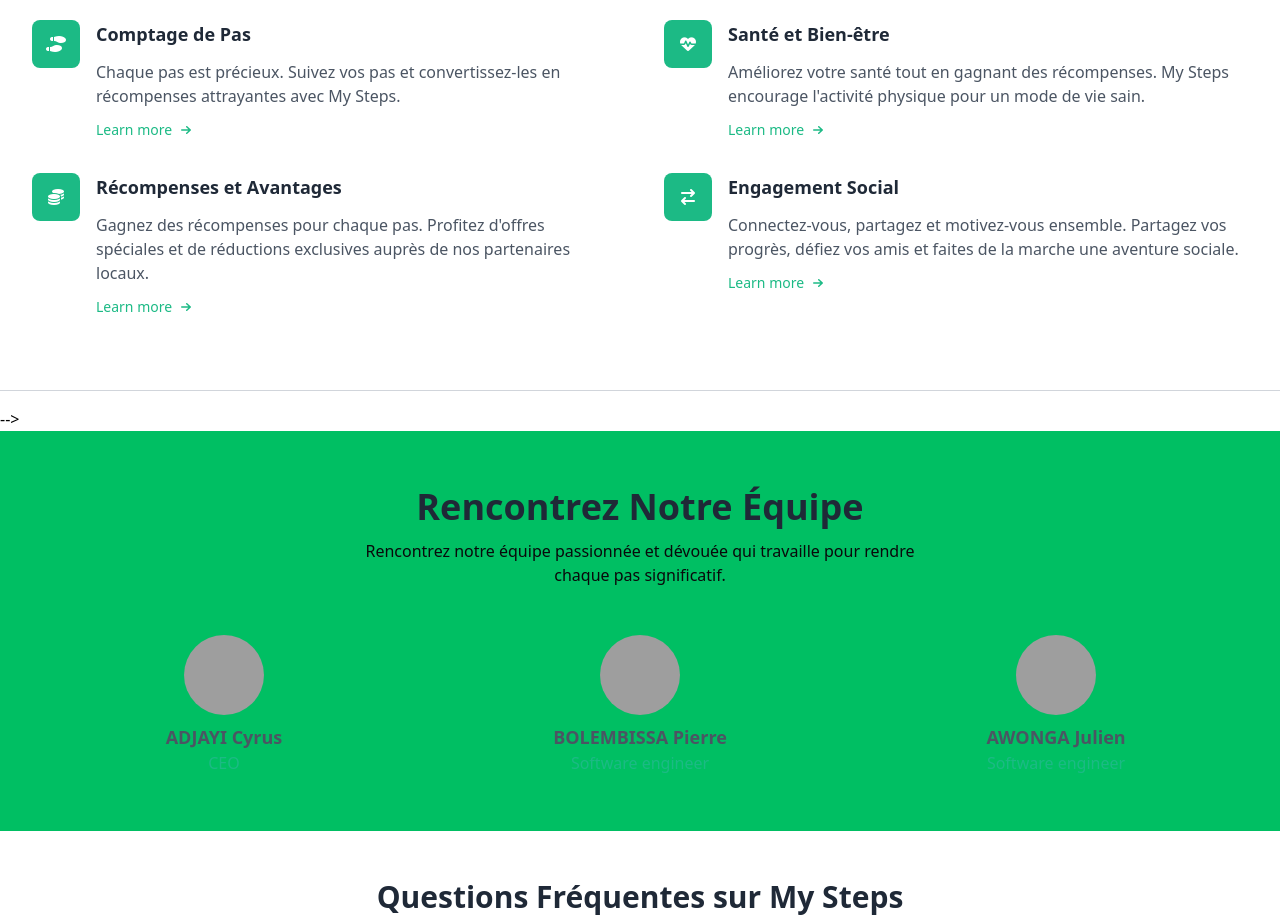
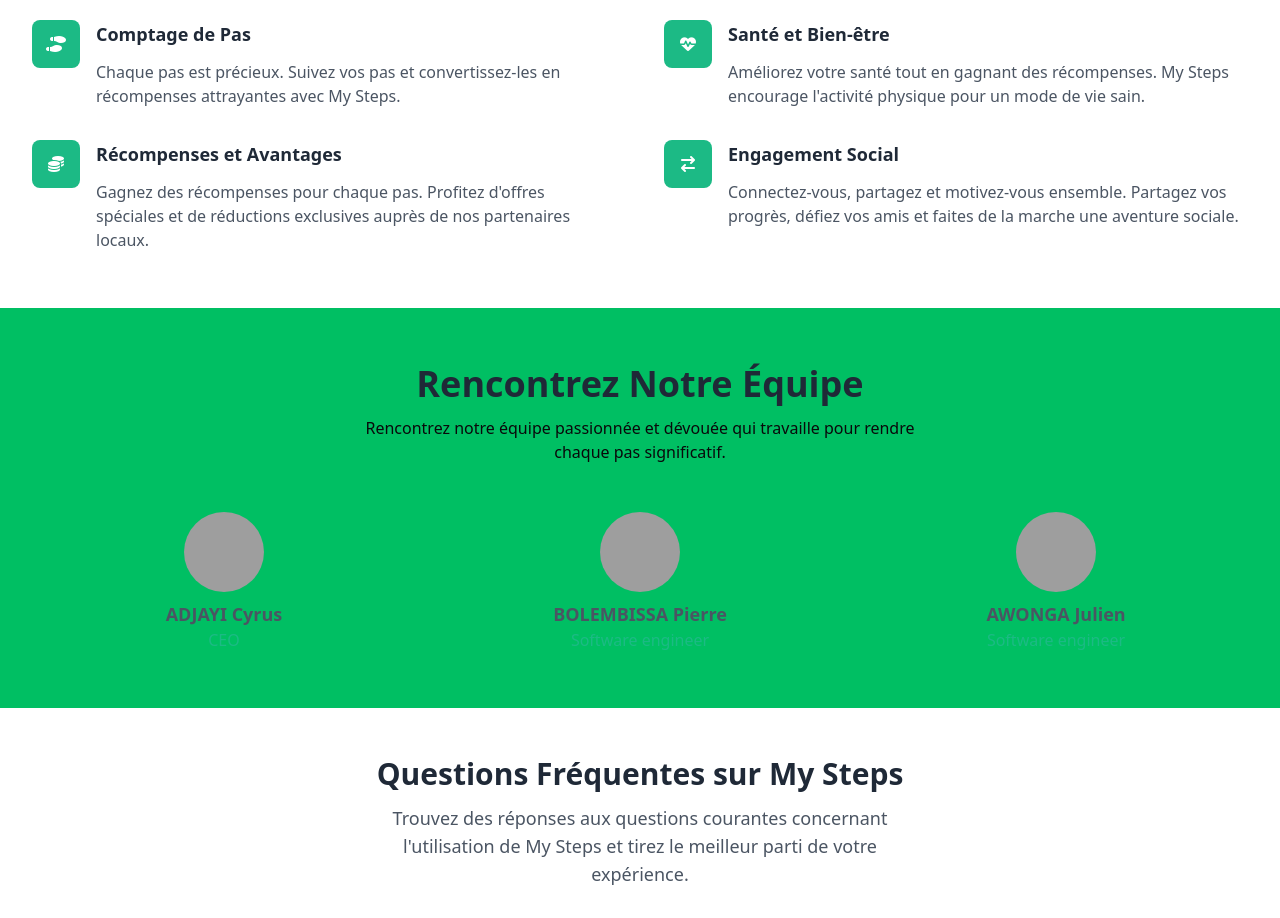
Before and after one commit to julienawonga/mysteps, a plain HTML site: page index.html in a window 1280 px wide. Shown: the part 800-1718 px from the top of the page. Drawn offline with nearby package versions, Linux system fonts and the light colour scheme; grey boxes are pictures that could not be loaded.

Commit message:
Delete learn more link and divider

```diff
--- a/index.html
+++ b/index.html
@@ -488,24 +488,6 @@
                       x-text="item.title"
                     ></h4>
                     <p x-text="item.desc"></p>
-                    <a
-                      :href="item.href"
-                      class="text-sm text-mystepbrand duration-150 hover:text-mystepbrandhover font-medium inline-flex items-center gap-x-1"
-                    >
-                      Learn more
-                      <svg
-                        xmlns="http://www.w3.org/2000/svg"
-                        viewBox="0 0 20 20"
-                        fill="currentColor"
-                        class="w-5 h-5"
-                      >
-                        <path
-                          fill-rule="evenodd"
-                          d="M5 10a.75.75 0 01.75-.75h6.638L10.23 7.29a.75.75 0 111.04-1.08l3.5 3.25a.75.75 0 010 1.08l-3.5 3.25a.75.75 0 11-1.04-1.08l2.158-1.96H5.75A.75.75 0 015 10z"
-                          clip-rule="evenodd"
-                        />
-                      </svg>
-                    </a>
                   </div>
                 </li>
               </template>
@@ -581,7 +563,7 @@
         </div>
         </section> -->
         </div>
-      <div class="border-b border-gray-300 my-4"></div> -->
+      <!-- <div class="border-b border-gray-300 my-4"></div>  -->
         <div
         x-data="{ team: [
         {
```
